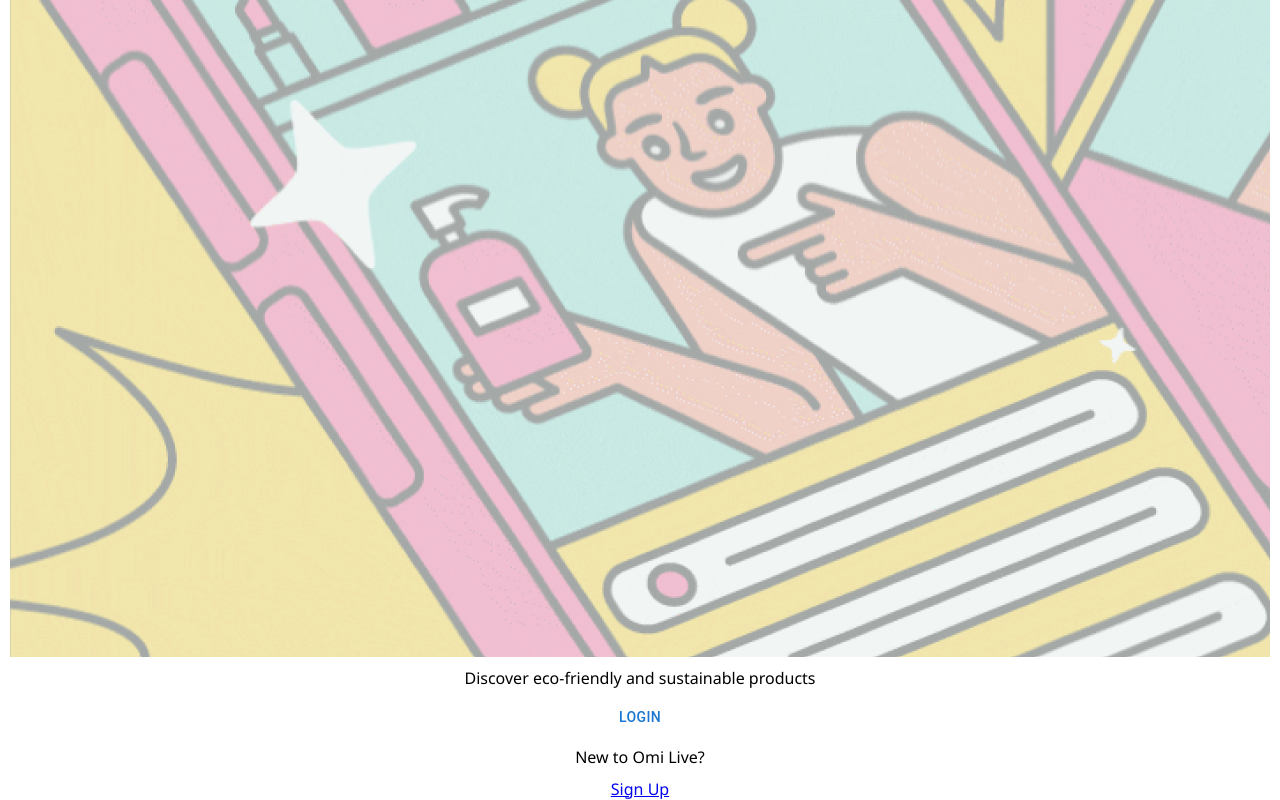
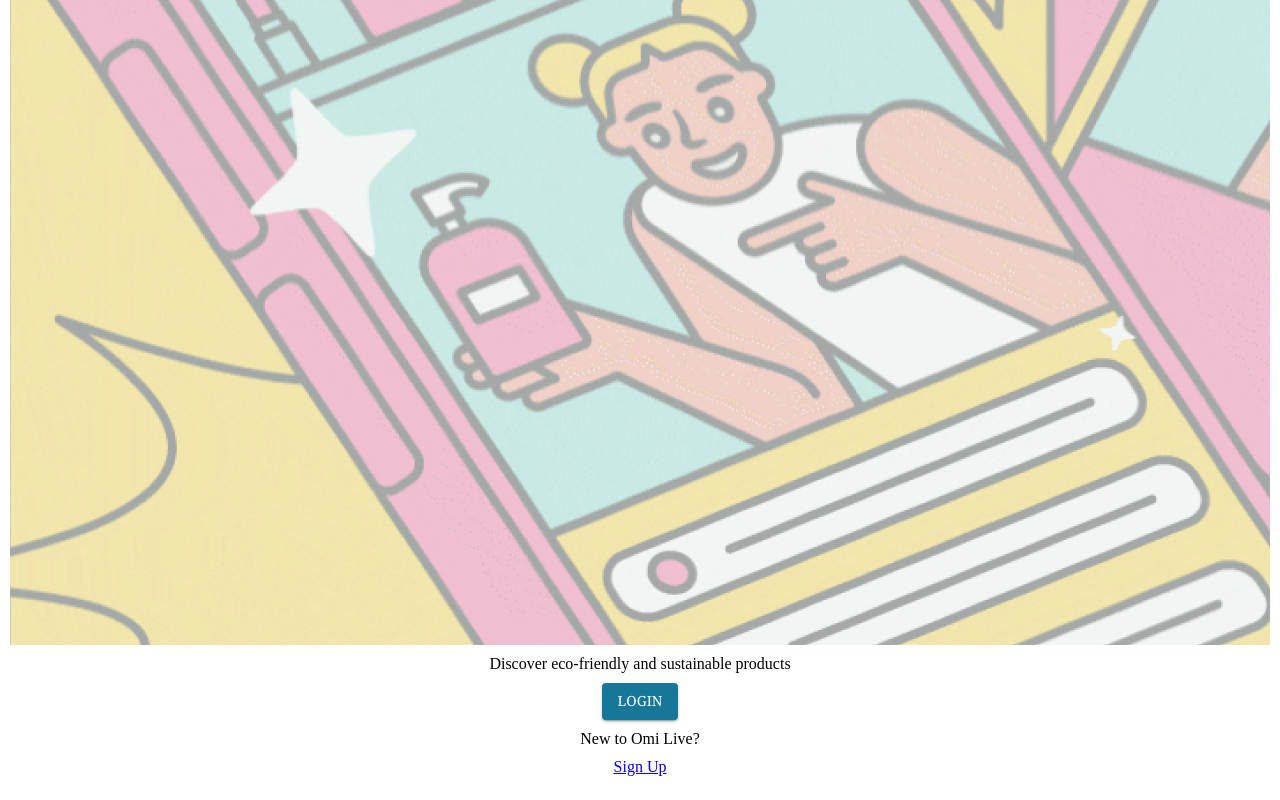
Before and after one commit to bencapp/omi-live, a React (Create React App) app: page /#/home in a window 1280 px wide. Shown: the part 557-1357 px from the top of the page. After the commit the page ends 1333 px from the top, so only its background shows below. Built offline with nearby package versions, Linux system fonts and the light colour scheme; no server answers.

Commit message:
implemented theme

```diff
--- a/src/components/App/App.css
+++ b/src/components/App/App.css
@@ -5,7 +5,7 @@ body,
 }
 
 body {
-  font-family: 'Segoe UI', Tahoma, Geneva, Verdana, sans-serif;
+  font-family: "Georgia, serif";
   margin: 0px;
 }
 
--- /dev/null
+++ b/src/components/Theme/Theme.jsx
@@ -0,0 +1,37 @@
+import { createTheme } from "@mui/material/styles";
+
+const theme = createTheme({
+  typography: {
+    fontFamily: "Georgia, serif",
+  },
+  palette: {
+    primary: {
+      main: "#167798", // dark blue
+    },
+    secondary: {
+      main: "#CBE5DF", // light green
+    },
+  },
+  components: {
+    MuiButton: {
+      defaultProps: {
+        variant: "contained",
+        color: "primary",
+        sx: {
+          color: "white",
+        },
+      },
+    },
+    // NOTE: this would be for changing the background color
+    // of input fields
+    // MuiOutlinedInput: {
+    //   styleOverrides: {
+    //     root: {
+    //       backgroundColor: "#E9E2D8",
+    //     },
+    //   },
+    // },
+  },
+});
+
+export default theme;
--- a/src/index.js
+++ b/src/index.js
@@ -1,16 +1,22 @@
-import React from 'react';
-import ReactDOM from 'react-dom/client';
-import { Provider } from 'react-redux';
+import React from "react";
+import ReactDOM from "react-dom/client";
+import { Provider } from "react-redux";
 
-import store from './redux/store';
+import store from "./redux/store";
 
-import App from './components/App/App';
+import App from "./components/App/App";
 
-const root = ReactDOM.createRoot(document.getElementById('react-root'));
+// import theme
+import theme from "./components/Theme/Theme";
+import { ThemeProvider } from "@mui/material";
+
+const root = ReactDOM.createRoot(document.getElementById("react-root"));
 root.render(
   <React.StrictMode>
     <Provider store={store}>
-      <App />
+      <ThemeProvider theme={theme}>
+        <App />
+      </ThemeProvider>
     </Provider>
   </React.StrictMode>
 );
```
